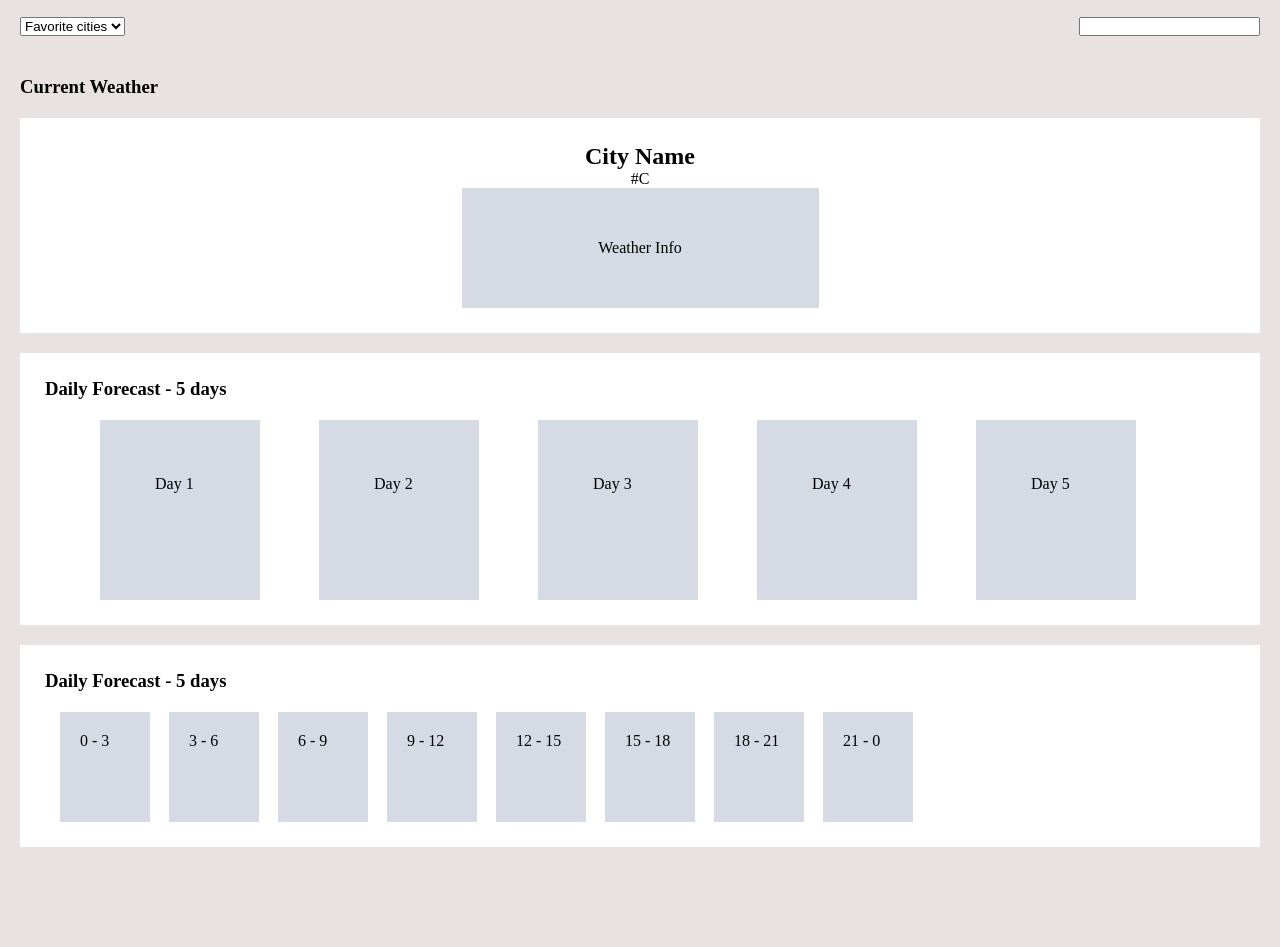
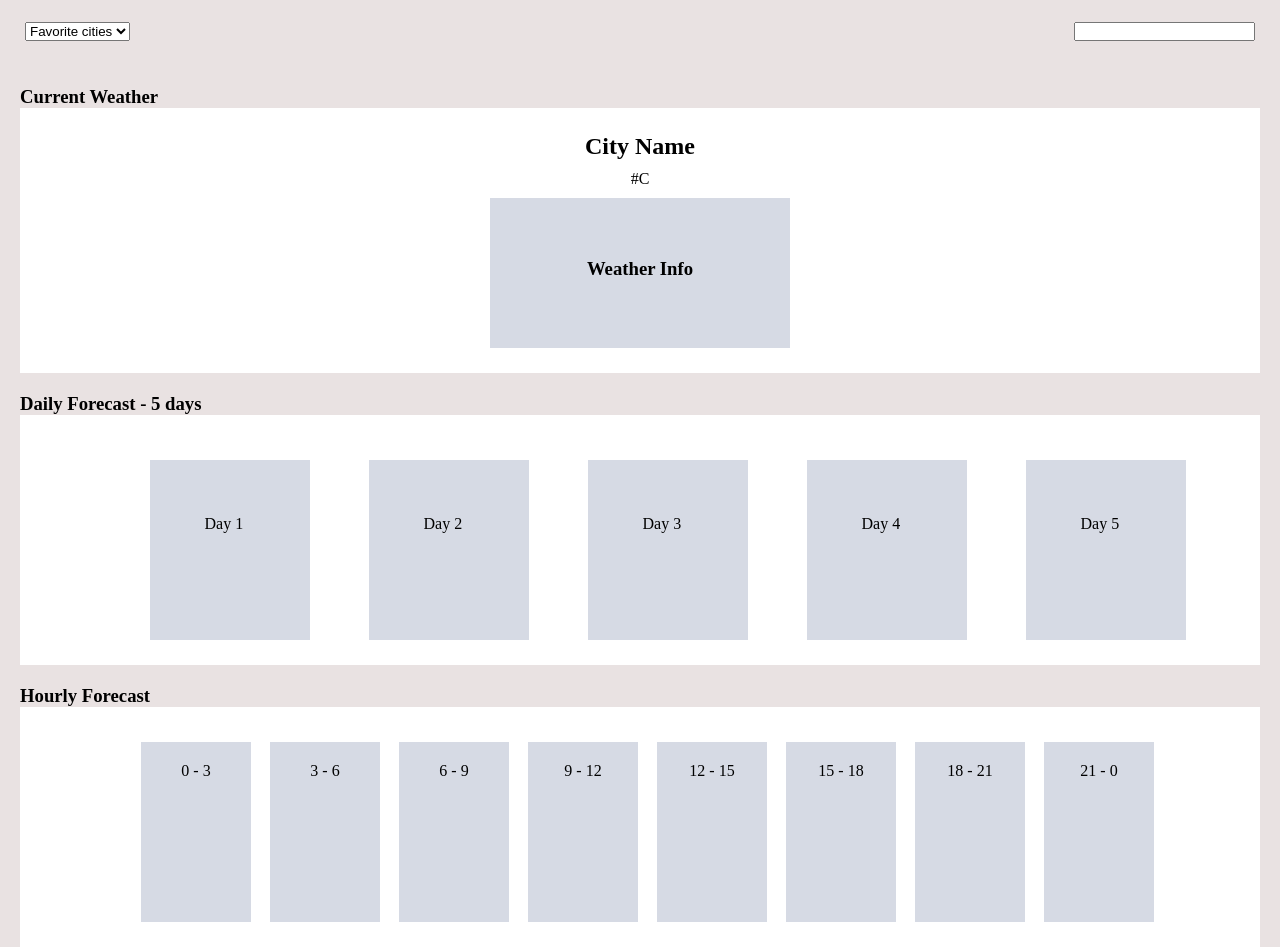
Before and after one commit to DaweUrbi/weather-app, a website: page main-index.html in a window 1280 px wide. Shown: the part 88-1035 px from the top of the page. Before the commit the page ends 935 px from the top, so only its background shows below. Drawn offline with Linux system fonts and the light colour scheme.

Commit message:
add resposive style

```diff
--- a/frontend/static/css/style.scss
+++ b/frontend/static/css/style.scss
@@ -8,6 +8,8 @@ body {
 }
 
 header h1 {
+  min-width: 375px;
+  max-width: 1440px;
   text-align: center;
   padding-top: 3rem;
 }
@@ -20,22 +22,33 @@ header h1 {
 
 .main-section {
   display: flex;
-}
-.select-favorite-cities {
-  margin: 20px;
-  width: 50%;
+  padding: 25px;
+  //margin: 20px;
+  //border: 1px dashed goldenrod;
 }
 
-.search-bar-cities {
-  width: 50%;
-  margin: 20px;
-  text-align: right;
+//* Favorite cities (Select)
+.select-favorite-cities {
+  margin-right: auto;
 }
 
-#current-weather-h3{
+//* Search bar cities (Input-text)
+.search-bar-cities {
+  margin-left: auto;
+}
+
+//? Current Weather (start)
+
+#current-weather-h3 {
   margin: 20px;
+  margin-bottom: -20px;
 }
 .in-flex-current-weather {
+  /*   flex: 3;
+  padding: 25px;
+  margin: 20px;
+  margin-bottom: 0px;
+  background-color: #fff; */
   flex: 3;
   padding: 25px;
   margin: 20px;
@@ -43,26 +56,38 @@ header h1 {
   background-color: #fff;
 }
 
-//City Name
+//* City Name (h1)
 .in-flex-current-weather h1 {
   text-align: center;
 }
 
-//Name City
+//* Name City (label)
 .label-cities {
   display: flex;
   justify-content: center;
   align-items: center;
+  margin-top: 10px;
+}
+
+#weather-info-h3 {
+  text-align: center;
+  padding-top: 60px;
+
 }
 
 .weather-info {
   background-color: rgb(214, 218, 228);
-  height: 120px;
-  width: 30%;
   margin: auto;
-  display: flex;
-  justify-content: center;
-  align-items: center;
+  width: 300px;
+  height: 150px;
+  margin-top: 10px;
+}
+//? Current Weather (End)
+
+//? Daily Forecast (Start)
+#daily-forecast-h3 {
+  margin: 20px;
+  margin-bottom: -20px;
 }
 
 .in-flex-daily-forescat {
@@ -71,14 +96,9 @@ header h1 {
   margin: 20px;
   margin-bottom: 0px;
   background-color: #fff;
-}
-
-.in-flex-daily-forecast {
-  flex: 3;
-  padding: 25px;
-  margin: 20px;
-  margin-bottom: 0px;
-  background-color: #fff;
+  display: flex;
+  justify-content: center;
+  align-items: center;
 }
 
 .days {
@@ -90,13 +110,33 @@ header h1 {
   margin-left: 55px;
   margin-top: 20px;
 }
+//? Daily Forecast (End)
+
+//? Hourly Forecast (Start)
+#hourly-forecast-h3 {
+  margin: 20px;
+  margin-bottom: -20px;
+}
+
+.in-flex-hourly-forecast {
+  flex: 3;
+  padding: 25px;
+  margin: 20px;
+  margin-bottom: 0px;
+  background-color: #fff;
+  display: flex;
+  justify-content: center;
+  align-items: center;
+}
 
 .hours {
   display: inline-block;
   background-color: rgb(214, 218, 228);
   padding: 20px;
-  height: 70px;
-  width: 50px;
+  height: 140px;
+  width: 70px;
   margin-left: 15px;
-  margin-top: 20px;
+  margin-top: 10px;
+  text-align: center;
 }
+// ? Hourly Forecast (End)
--- a/main-index.html
+++ b/main-index.html
@@ -16,12 +16,12 @@
     <section class="in-flex">
         <div class="main-section">
             <div class="select-favorite-cities">
-                <select name="favorite-cities" id="favorite-cities">
+                <select name="favorite-cities">
                     <option value="favorite-cities">Favorite cities</option>
                 </select>
             </div>
             <div class="search-bar-cities">
-                <input type="text" id="search-cities">
+                <input type="text">
             </div>
         </div>
         <h3 id="current-weather-h3">Current Weather</h3>
@@ -29,11 +29,11 @@
             <h1>City Name</h1>
             <label class="label-cities">#C</label>
             <div class="weather-info">
-                Weather Info
+               <h3 id="weather-info-h3"> Weather Info  </h3>
             </div>
         </div>
+        <h3 id="daily-forecast-h3">Daily Forecast - 5 days</h3>
         <div class="in-flex-daily-forescat">
-            <h3>Daily Forecast - 5 days</h3>
             <div class="daily-forecast">
                 <div class="days">
                     Day 1
@@ -53,8 +53,8 @@
 
             </div>
         </div>
-        <div class="in-flex-daily-forecast">
-            <h3>Daily Forecast - 5 days</h3>
+        <h3 id="hourly-forecast-h3">Hourly Forecast</h3>
+        <div class="in-flex-hourly-forecast">
             <div class="hour-range">
                 <div class="hours">
                     0 - 3
@@ -83,7 +83,6 @@
             </div>
         </div>
     </section>
-
 </body>
 
 </html>
```
Also changed, not shown: frontend/static/css/style.css, 1 other file.
